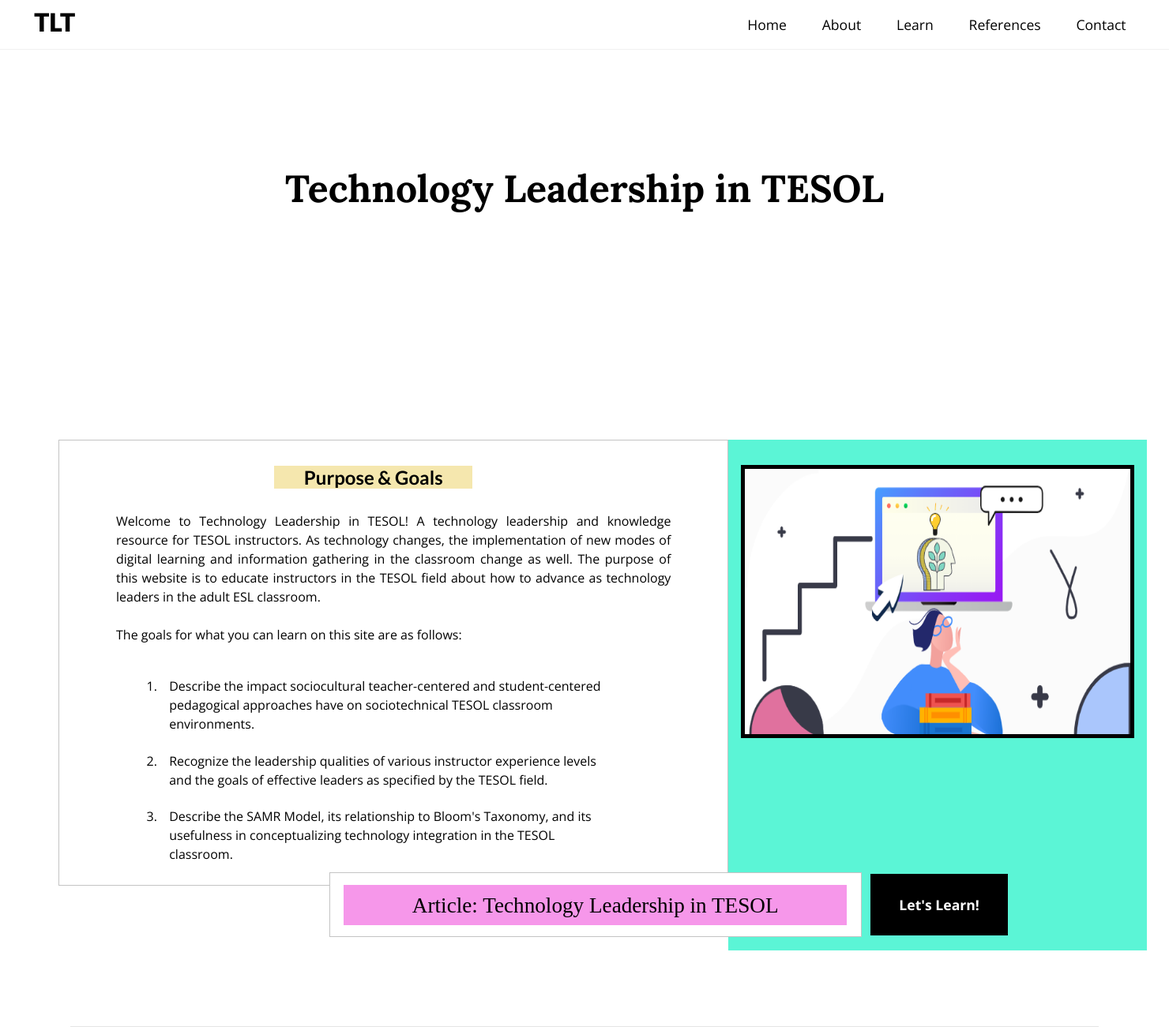
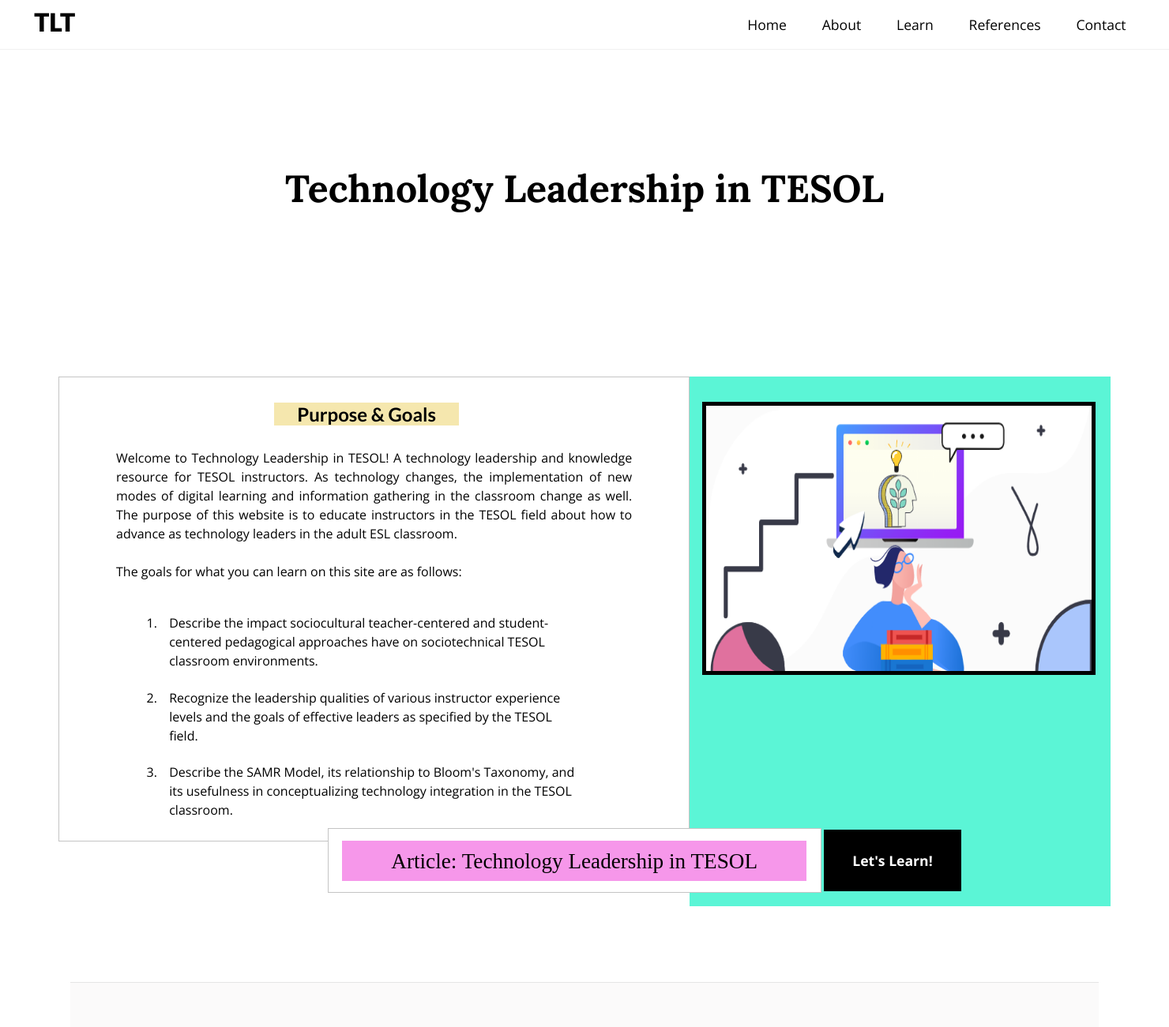
Before and after one commit to Doutherd7355/Doutherd7355.github.io, a PHP site: page /actualsite/index.html in a window 1480 px wide. Shown: the top 1301 px of the page at 79% size. Run offline with PHP 8.4, Linux system fonts and the light colour scheme; some libraries are stand-ins or nearby versions.

Commit message:
Add files via upload

```diff
--- a/islt_7310/actualsite/index.html
+++ b/islt_7310/actualsite/index.html
@@ -151,6 +151,8 @@
         <div class="copyright">
             &#169 Vanessa Doutherd 2021
         </div>
+        <a href='https://www.free-counters.org/'>Free-Counters</a> <script type='text/javascript' src='https://www.freevisitorcounters.com/auth.php?id=087e0830f78f6291cf81d726c932e2e53fbbf475'></script>
+        <script type="text/javascript" src="https://www.freevisitorcounters.com/en/home/counter/826155/t/2"></script>
     </footer>
 </body>
 
--- a/islt_7310/actualsite/nav2.css
+++ b/islt_7310/actualsite/nav2.css
@@ -247,6 +247,8 @@ footer>.foot-links a {
 
 }
 
+
+
 /* Extra small devices (phones, 720px and down) */
 @media only screen and (max-width: 720px) {
 
--- a/islt_7310/actualsite/style2.css
+++ b/islt_7310/actualsite/style2.css
@@ -40,7 +40,7 @@ h1 {
 
 header {
     /* border-bottom: 5px solid black; */
-    margin-bottom: 5rem;
+    margin-bottom: 0rem;
 }
 
 h2 {
@@ -111,7 +111,7 @@ a {
 
 .main-content {
     display: grid;
-    grid-template: repeat(2 min-content)/ 60% 40%;
+    grid-template: repeat(2, min-content)/ 60% 40%;
     grid-gap: 0rem;
     padding: 0rem 5%;
     margin-bottom: 6rem;
@@ -156,8 +156,6 @@ a {
     margin-bottom: 9rem;
 }
 
-
-
 .article-banner-section {
     grid-area: 2/1/2/1;
     display: flex;
@@ -171,7 +169,7 @@ a {
     display: block;
     position: relative;
     bottom: .79rem;
-    left: 20rem;
+    left: 19.5rem;
 
 }
 
@@ -240,7 +238,7 @@ a {
 
 .about-content-area {
     display: grid;
-    grid-template: repeat(4 min-content)/ 35% 65%;
+    grid-template: repeat(4, min-content)/ 45% 55%;
     grid-gap: 0rem;
     height: 100vh;
     margin: 0rem 5.6rem;
@@ -252,7 +250,7 @@ a {
     text-align: center;
     display: flex;
     align-items: center;
-    grid-area: 1/1/2/1;
+    grid-area: 1/1/2/2;
 }
 
 .author-info {
@@ -714,6 +712,10 @@ tfoot td {
     font-size: 1.13rem;
 }
 
+#reference-header h1 {
+    margin: 10rem 0rem;
+}
+
 .reference-paragraph {
     text-align: center;
     padding: 1rem 0rem 10rem;
```
